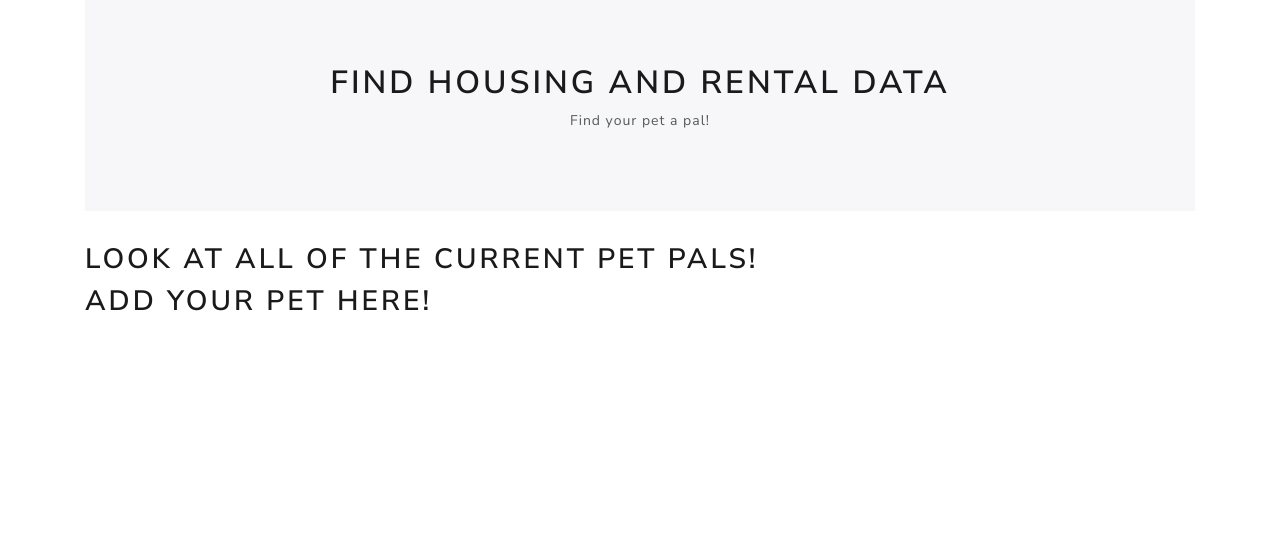
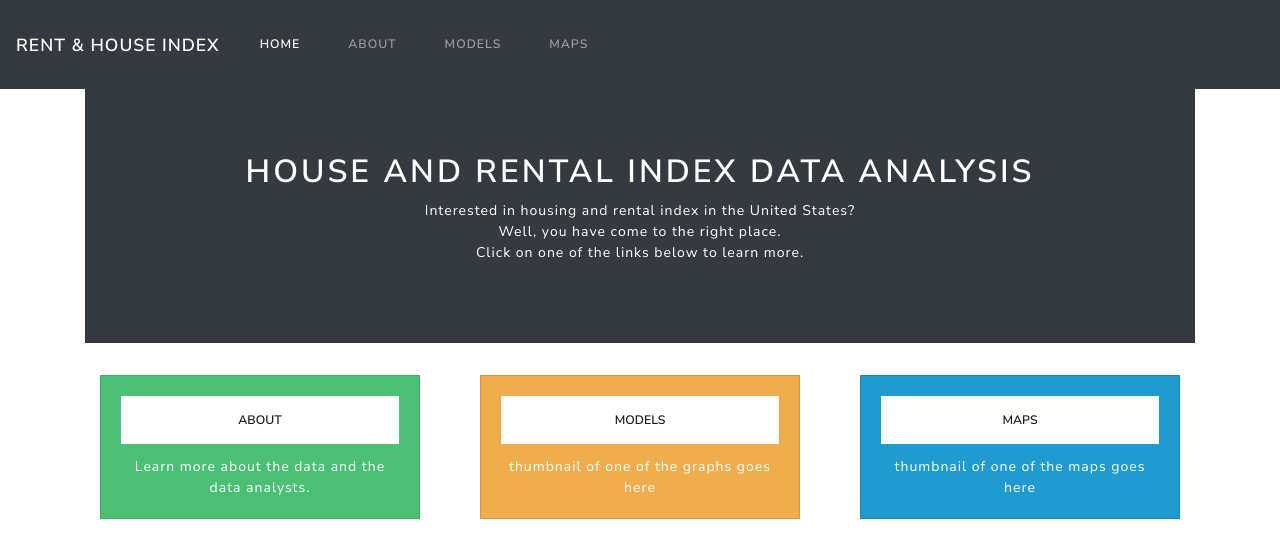
Before and after one commit to marybellavia/project-two, a Flask app: page / in a window 1280 px wide. Shown: the top 558 px of the page. Run offline with Flask 2, Linux system fonts and the light colour scheme; some libraries are stand-ins or nearby versions.

Commit message:
finished index and about htmls, app runs without error

```diff
--- a/app.py
+++ b/app.py
@@ -28,6 +28,11 @@ def home():
     # Return template and data
     return render_template("index.html")
 
+@app.route("/about")
+def about():
+    # Return template and data
+    return render_template("about.html")
+
 # Route that will trigger the scrape function
 @app.route("/graphs")
 def graphs():
--- a/templates/index.html
+++ b/templates/index.html
@@ -5,27 +5,71 @@
     <meta charset="UTF-8">
     <meta name="viewport" content="width=device-width, initial-scale=1.0">
     <meta http-equiv="X-UA-Compatible" content="ie=edge">
-    <title>Rent & Mortage Information</title>
-    <link rel="stylesheet" href="{{ url_for('static', filename='css/style.css') }}">
+    <title>Rent & House Index Analysis</title>
+    <link rel="stylesheet" href="../static/css/style.css">
 </head>
 
 <body>
+    <nav class="navbar navbar-expand-lg navbar-dark bg-dark">
+        <a class="navbar-brand" href="/">Rent & House Index</a>
+        <button class="navbar-toggler" type="button" data-toggle="collapse" data-target="#navbarColor02"
+            aria-controls="navbarColor02" aria-expanded="false" aria-label="Toggle navigation">
+            <span class="navbar-toggler-icon"></span>
+        </button>
+
+        <div class="collapse navbar-collapse" id="navbarColor02">
+            <ul class="navbar-nav mr-auto">
+                <li class="nav-item active">
+                    <a class="nav-link" href="/">Home
+                        <span class="sr-only">(current)</span>
+                    </a>
+                </li>
+                <li class="nav-item">
+                    <a class="nav-link" href="/about">About</a>
+                </li>
+                <li class="nav-item">
+                    <a class="nav-link" href="/graphs">Models</a>
+                </li>
+                <li class="nav-item">
+                    <a class="nav-link" href="/heatmaps">Maps</a>
+                </li>
+        </div>
+    </nav>
+
     <div class="container">
-        <div class="jumbotron" style="text-align: center">
-            <h1>Find Housing and Rental Data</h1>
-            <p>Find your pet a pal!</p>
+        <div class="jumbotron bg-dark" style="text-align: center">
+            <h1 class="text-light">House and Rental Index Data Analysis</h1>
+            <p class="text-light">Interested in housing and rental index in the United States?<br>Well, you have come to the right
+                place.<br>Click on one of the links below to learn more.</p>
         </div>
 
         <div class="row">
-            <div class="col-md-12">
-                <h2>Look at all of the current pet pals!</h2>
-                <div id="plot"></div>
+            <div class="col-md-4 d-flex justify-content-center text-center">
+                <div class="card text-white bg-success mb-3" style="max-width: 20rem;">
+                    <div class="card-body">
+                        <h4 class="card-title"><button type="button" class="btn btn-secondary btn-block"><a
+                                    href="/about">About</a></button></h4>
+                        <p class="card-text">Learn more about the data and the data analysts.</p>
+                    </div>
+                </div>
             </div>
-        </div>
-
-        <div class="row">
-            <div class="col-md-12">
-                <h2><a href="/send">Add your pet here!</a></h2>
+            <div class="col-md-4 d-flex justify-content-center text-center">
+                <div class="card text-white bg-warning mb-3" style="max-width: 20rem;">
+                    <div class="card-body">
+                        <h4 class="card-title"><button type="button" class="btn btn-secondary btn-block"><a
+                                    href="/graphs">Models</a></button></h4>
+                        <p class="card-text">thumbnail of one of the graphs goes here</p>
+                    </div>
+                </div>
+            </div>
+            <div class="col-md-4 d-flex justify-content-center text-center">
+                <div class="card text-white bg-info mb-3" style="max-width: 20rem;">
+                    <div class="card-body">
+                        <h4 class="card-title"><button type="button" class="btn btn-secondary btn-block"><a
+                                    href="/heatmaps">Maps</a></button></h4>
+                        <p class="card-text">thumbnail of one of the maps goes here</p>
+                    </div>
+                </div>
             </div>
         </div>
     </div>
```
Also changed, not shown: templates/about.html (added, +138 -0 lines), templates/graphs.html (added), templates/heatmaps.html (added).
